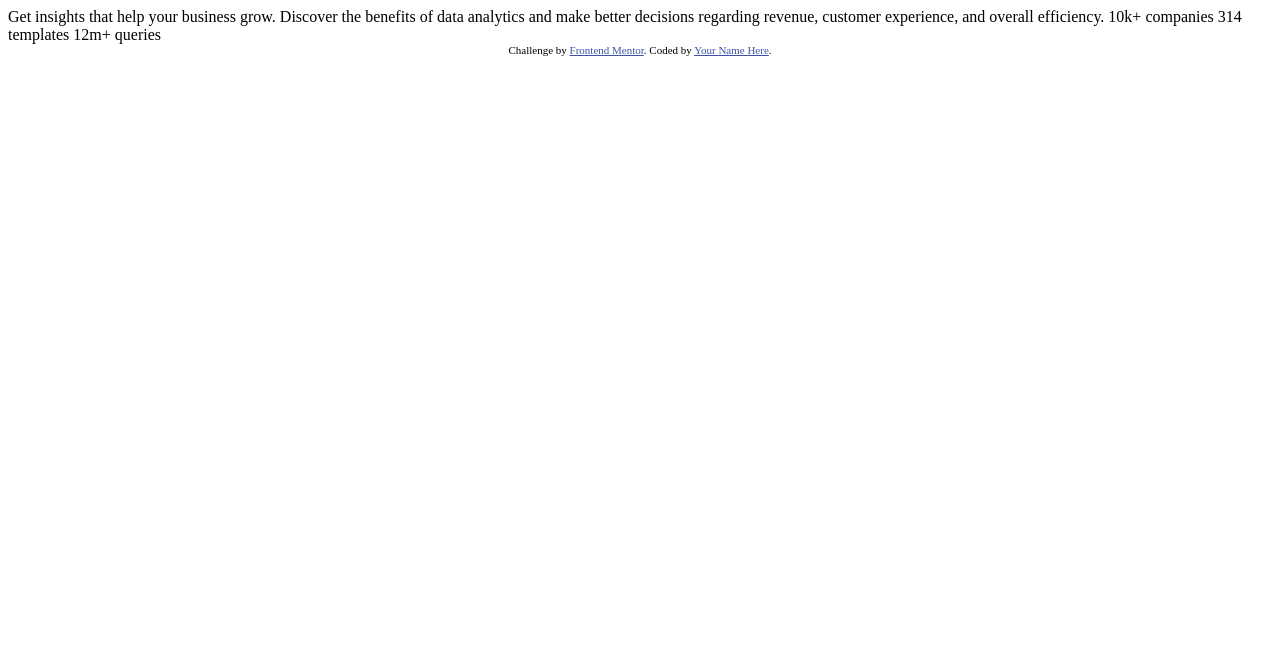
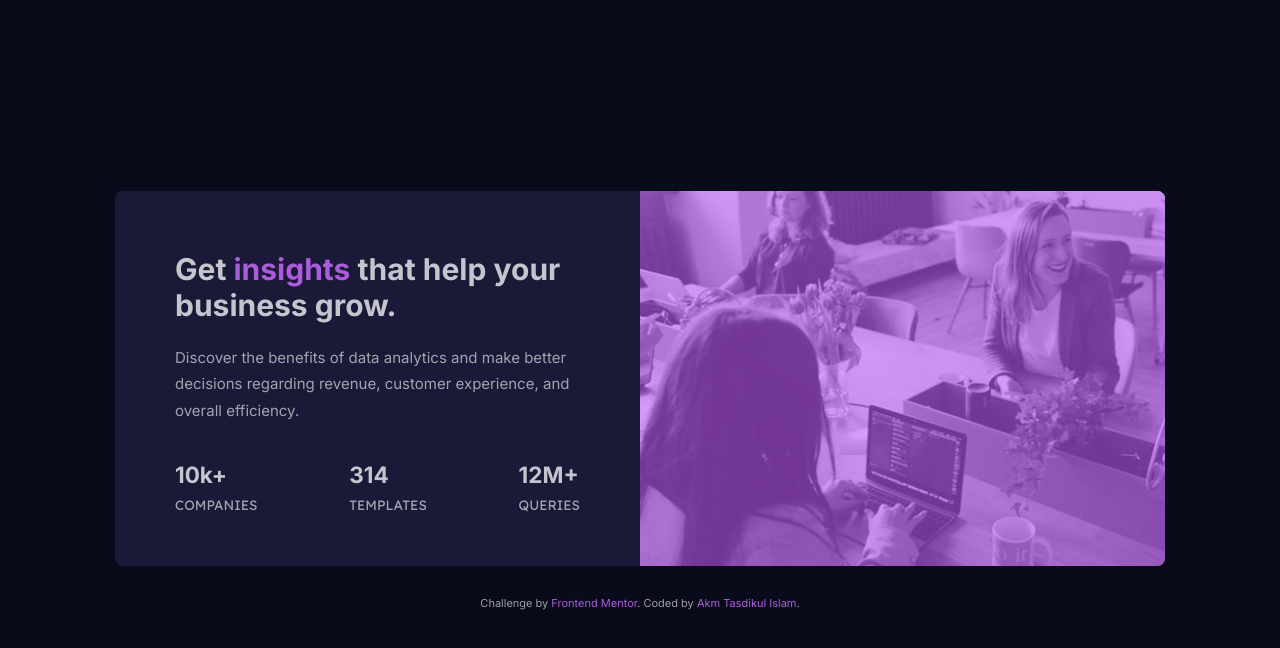
Before and after one commit to akmtasdikulislam/stats-preview-card-component, a plain HTML site: page index.html in a window 1280 px wide. Drawn offline with Linux system fonts and the light colour scheme.

Commit message:
project finished

```diff
--- a/index.html
+++ b/index.html
@@ -1,33 +1,63 @@
 <!DOCTYPE html>
 <html lang="en">
   <head>
-  <meta charset="UTF-8">
-  <meta name="viewport" content="width=device-width, initial-scale=1.0"> <!-- displays site properly based on user's device -->
+    <meta charset="UTF-8" />
+    <meta name="viewport" content="width=device-width, initial-scale=1.0" />
+    <!-- displays site properly based on user's device -->
 
-  <link rel="icon" type="image/png" sizes="32x32" href="./images/favicon-32x32.png">
+    <link
+      rel="icon"
+      type="image/png"
+      sizes="32x32"
+      href="./images/favicon-32x32.png"
+    />
+    <link rel="stylesheet" href="style.css" />
+
+    <!-- Google Font CDN (Font: Inter & Lexend Deca)-->
+    <link rel="preconnect" href="https://fonts.googleapis.com" />
+    <link rel="preconnect" href="https://fonts.gstatic.com" crossorigin />
+    <link
+      href="https://fonts.googleapis.com/css2?family=Inter:wght@400;700&family=Lexend+Deca&display=swap"
+      rel="stylesheet"
+    />
 
     <title>Frontend Mentor | Stats preview card component</title>
-
-  <!-- Feel free to remove these styles or customise in your own stylesheet 👍 -->
-  <style>
-    .attribution { font-size: 11px; text-align: center; }
-    .attribution a { color: hsl(228, 45%, 44%); }
-  </style>
   </head>
   <body>
-
-  Get insights that help your business grow.
-
-  Discover the benefits of data analytics and make better decisions regarding revenue, customer
-  experience, and overall efficiency.
-
-  10k+ companies
-  314 templates
-  12m+ queries
+    <main class="card">
+      <div class="card-body">
+        <h1 class="title">
+          Get <span id="highlight">insights</span> that help your business grow.
+        </h1>
+        <p class="description">
+          Discover the benefits of data analytics and make better decisions
+          regarding revenue, customer experience, and overall efficiency.
+        </p>
+        <div class="additional-info">
+          <div class="info">
+            <h2 class="title">10k+</h2>
+            <p class="text">companies</p>
+          </div>
+          <div class="info">
+            <h2 class="title">314</h2>
+            <p class="text">templates</p>
+          </div>
+          <div class="info">
+            <h2 class="title">12M+</h2>
+            <p class="text">queries</p>
+          </div>
+        </div>
+      </div>
+      <div class="card-image">
+        <img src="./images/image-header-desktop.jpg" alt="Card Image" />
+      </div>
+    </main>
 
     <div class="attribution">
-    Challenge by <a href="https://www.frontendmentor.io?ref=challenge" target="_blank">Frontend Mentor</a>.
-    Coded by <a href="#">Your Name Here</a>.
+      Challenge by
+      <a href="https://www.frontendmentor.io?ref=challenge" target="_blank"
+        >Frontend Mentor</a
+      >. Coded by <a href="#">Akm Tasdikul Islam</a>.
     </div>
   </body>
 </html>
--- /dev/null
+++ b/style.css
@@ -0,0 +1,147 @@
+*,
+::before,
+::after {
+  margin: 0;
+  padding: 0;
+  box-sizing: border-box;
+}
+
+:root {
+  /* Colours */
+  --very-dark-blue: hsl(233, 47%, 7%);
+  --dark-desaturated-blue: hsl(244, 38%, 16%);
+  --soft-violet: hsl(277, 64%, 61%);
+  --white: hsl(0, 0%, 100%);
+  --slightly-transparent-white-paragraph: hsla(0, 0%, 100%, 0.6);
+  --slightly-transparent-white-headings: hsla(0, 0%, 100%, 0.75);
+
+  /* Default Font Size */
+  font-size: 15px;
+}
+
+body {
+  min-width: 100vw;
+  min-height: 100vh;
+  color: var(--slightly-transparent-white-paragraph);
+  font-family: "Inter", sans-serif;
+  background-color: var(--very-dark-blue);
+  display: flex;
+  flex-direction: column;
+  align-items: center;
+  justify-content: center;
+}
+
+.card {
+  width: 70rem;
+  height: 25rem;
+  background-color: var(--dark-desaturated-blue);
+  display: flex;
+  justify-content: space-between;
+  border-radius: 0.5rem;
+}
+
+.card-body {
+  width: 50%;
+  padding: 4rem;
+  display: flex;
+  flex-direction: column;
+  justify-content: space-between;
+}
+.title {
+  color: var(--slightly-transparent-white-headings);
+}
+
+.description {
+  margin-top: 1.5rem;
+  margin-bottom: 2.5rem;
+  line-height: 1.75rem;
+}
+#highlight {
+  color: var(--soft-violet);
+}
+
+.additional-info {
+  width: 100%;
+  display: flex;
+  justify-content: space-between;
+}
+
+.text {
+  text-transform: uppercase;
+  font-family: "Lexend Deca", sans-serif;
+  font-size: 0.9rem;
+  margin-top: 0.5rem;
+}
+
+.card-image {
+  width: 50%;
+  height: 100%;
+  position: relative;
+}
+.card-image img {
+  width: 100%;
+  height: 100%;
+  object-fit: cover;
+  border-radius: 0 0.5rem 0.5rem 0;
+  /* filter: invert(0%) sepia(50%) saturate(500%) hue-rotate(270deg)
+    brightness(0.7); */
+}
+
+.card-image::before {
+  content: "";
+  width: 100%;
+  height: 100%;
+  background-color: hsl(277, 95%, 66%);
+  filter: opacity(0.6);
+  z-index: 9;
+  position: absolute;
+  border-radius: 0 0.5rem 0.5rem 0;
+}
+
+.attribution {
+  font-size: 11px;
+  text-align: center;
+  margin-top: 2rem;
+}
+.attribution a {
+  color: var(--soft-violet);
+  text-decoration: none;
+}
+
+/* Responsiveness */
+@media (max-width: 375px) {
+  .card {
+    flex-direction: column-reverse;
+    width: 85%;
+    height: 55rem;
+    margin-top: 3rem;
+  }
+  .card-image {
+    width: 100%;
+    height: 30%;
+    border-radius: 0.5rem 0.5rem 0 0;
+  }
+  .card-image::before,
+  .card-image img {
+    border-radius: 0.5rem 0.5rem 0 0;
+  }
+  .card-body {
+    width: 100%;
+    padding: 2rem;
+    text-align: center;
+  }
+  .title {
+    font-size: 1.75rem;
+    line-height: 2.25rem;
+    margin-bottom: 1rem;
+  }
+  .description {
+    font-size: 1rem;
+    line-height: 1.75rem;
+    margin-bottom: 2rem;
+  }
+  .additional-info {
+    flex-direction: column;
+    gap: 2rem;
+  }
+}
```
Lines whose indentation alone changed are shown as unchanged.
